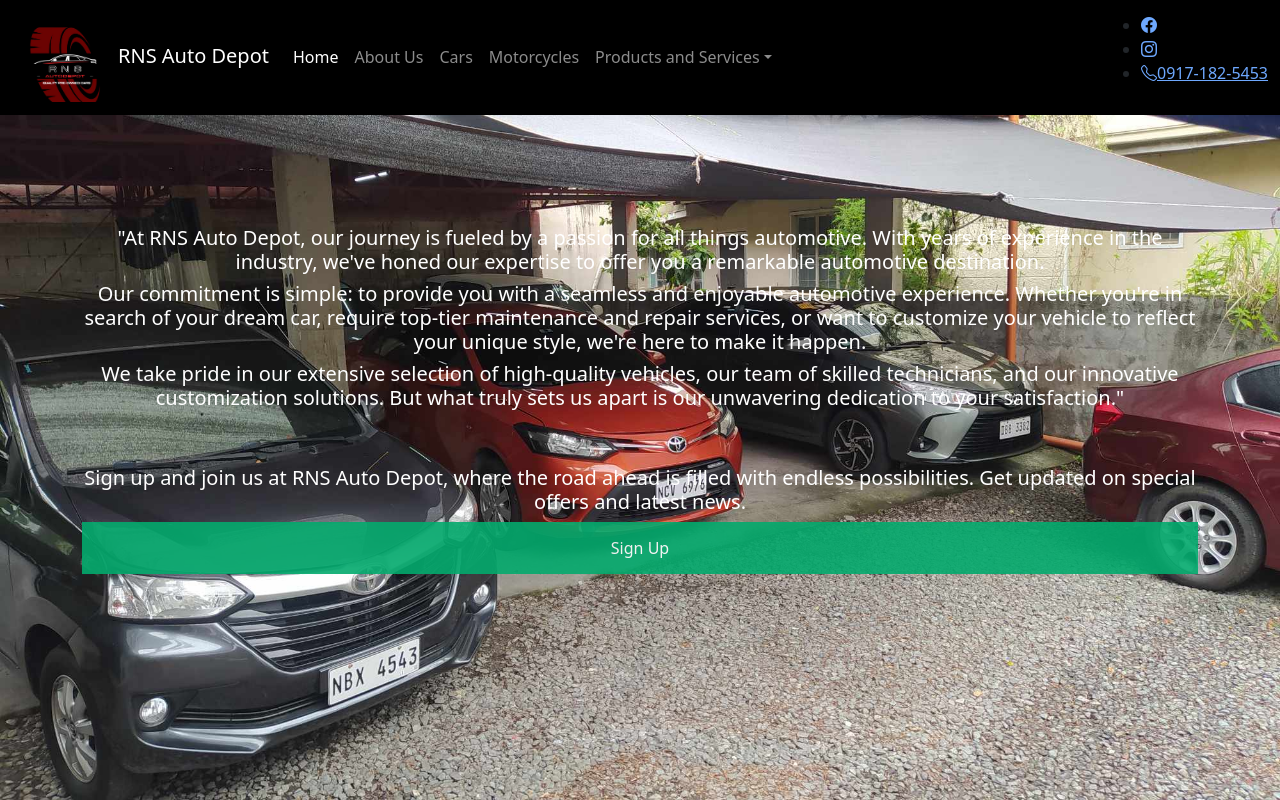
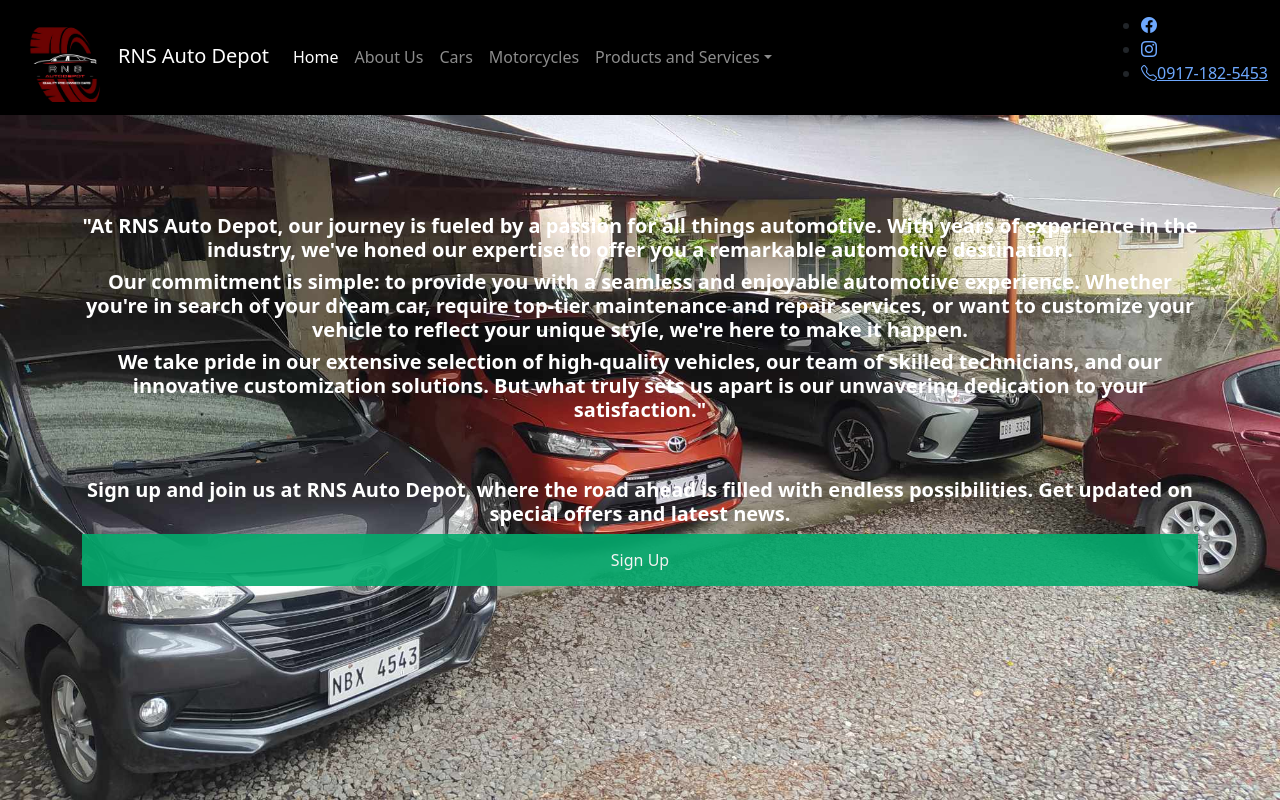
Before and after one commit to rjmoraleda/RJMORALEDA.github.io, a plain HTML site: page pages/about.html in a window 1280 px wide. Drawn offline with nearby package versions, Linux system fonts and the light colour scheme.

Commit message:
fw-semibold

```diff
--- a/pages/about.html
+++ b/pages/about.html
@@ -58,13 +58,13 @@
         </div>
         <div class="container-fluid overlay-content">
             <div class="text container-sm">
-                <h1 class="fs-5 display-6 fw-light">"At RNS Auto Depot, our journey is fueled by a passion for all things automotive. With years of experience in the industry,
+                <h1 class="fs-5 display-6 fw-semibold">"At RNS Auto Depot, our journey is fueled by a passion for all things automotive. With years of experience in the industry,
                   we've honed our expertise to offer you a remarkable automotive destination.</h1>
-                <h2 class="fs-5 display-6 fw-light">Our commitment is simple: to provide you with a seamless and enjoyable automotive experience. Whether you're in search of your dream car, require top-tier maintenance and repair services, or want to customize your vehicle to reflect your unique style, we're here to make it happen.</h2>
-                <h3 class="fs-5 display-6 fw-light">We take pride in our extensive selection of high-quality vehicles, our team of skilled technicians, and our innovative customization solutions. But what truly sets us apart is our unwavering dedication to your satisfaction."</h3>
+                <h2 class="fs-5 display-6 fw-semibold">Our commitment is simple: to provide you with a seamless and enjoyable automotive experience. Whether you're in search of your dream car, require top-tier maintenance and repair services, or want to customize your vehicle to reflect your unique style, we're here to make it happen.</h2>
+                <h3 class="fs-5 display-6 fw-semibold">We take pride in our extensive selection of high-quality vehicles, our team of skilled technicians, and our innovative customization solutions. But what truly sets us apart is our unwavering dedication to your satisfaction."</h3>
                 <br>
                 <br>
-                <h4 class="fs-5 display-6 fw-light">Sign up and join us at RNS Auto Depot, where the road ahead is filled with endless possibilities. Get updated on special offers and latest news.</h4>
+                <h4 class="fs-5 display-6 fw-semibold">Sign up and join us at RNS Auto Depot, where the road ahead is filled with endless possibilities. Get updated on special offers and latest news.</h4>
                 <div class="sign-up">
                 <!-- Button to open the modal -->
 <button onclick="document.getElementById('id01').style.display='block'">Sign Up</button>
```
